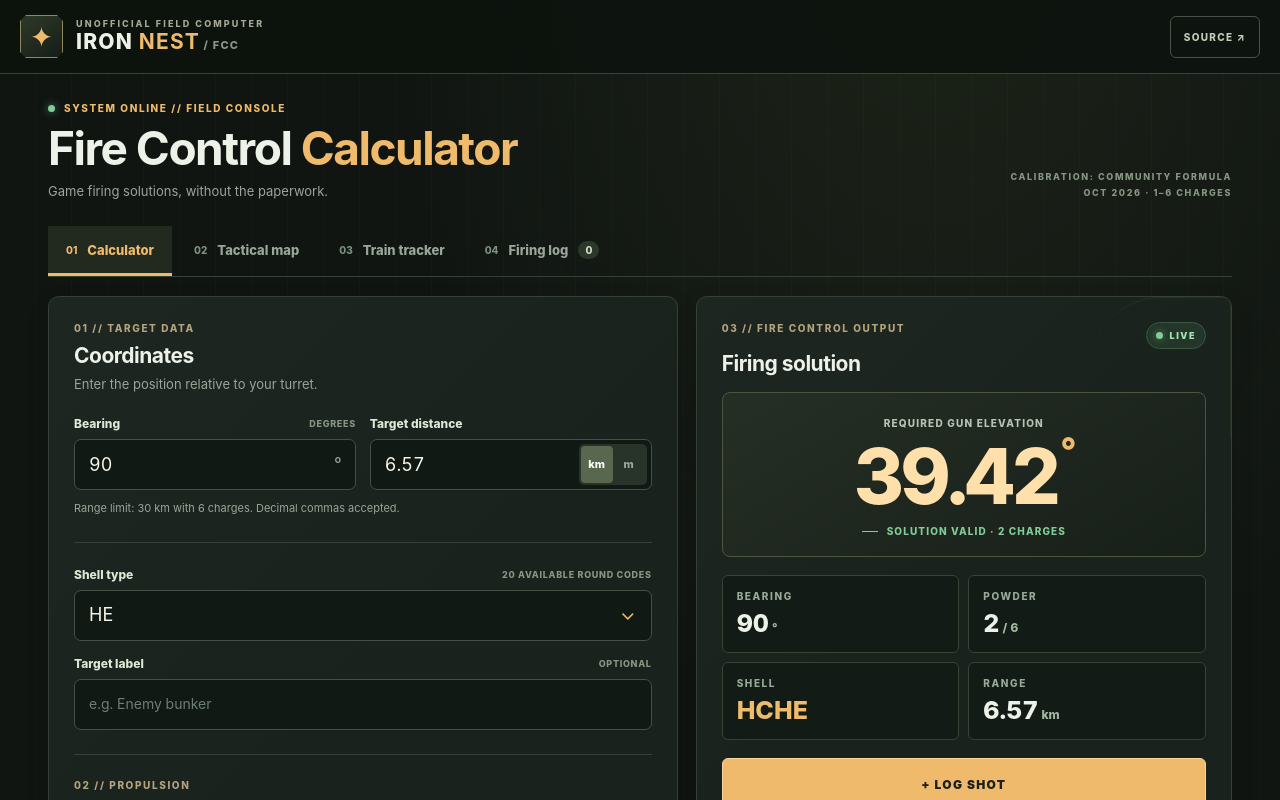
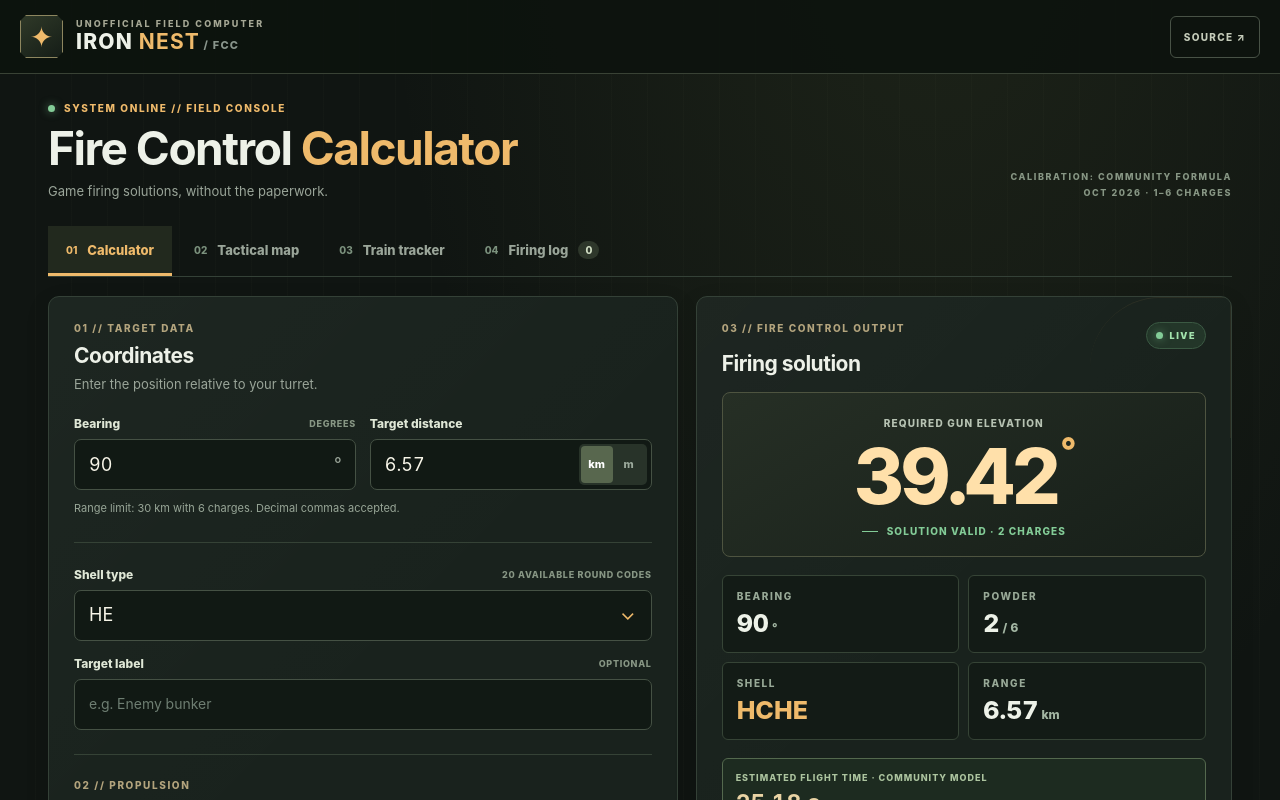
Before and after one commit to Halfe85/IronNest-Firingsollutioncalculator, an Angular app: page / in a window 1280 px wide. Shown: the top 800 px of the page. Built offline with nearby package versions, Linux system fonts and the light colour scheme.

Commit message:
feat: experimental shell flight-time prediction calibrated to first observed shot

```diff
--- a/src/app/app.css
+++ b/src/app/app.css
@@ -166,3 +166,8 @@ input:focus,select:focus { border-color:var(--gold); box-shadow:0 0 0 2px rgba(2
 
 /* Three touch-friendly tabs, scroll horizontally instead of compressing labels. */
 .tabbar{overflow-x:auto;scrollbar-width:thin}.tabbar button{flex:none;white-space:nowrap}
+
+.flight-estimate{border:1px solid #54694e;border-radius:6px;background:#1d2b20;padding:13px;display:grid;gap:6px;margin:0 0 14px}
+.flight-estimate span{font-size:9px;letter-spacing:1px;font-weight:850;color:#acc49f}
+.flight-estimate strong{color:#e9d3a4;font-size:23px;font-variant-numeric:tabular-nums}
+.flight-estimate small{color:#9daea0;font-size:11px;line-height:1.6}
--- a/src/app/app.html
+++ b/src/app/app.html
@@ -45,9 +45,9 @@
           <button class="toggle-advanced" type="button" [attr.aria-expanded]="advanced()" (click)="advanced.set(!advanced())"><span>TIME ON TARGET <small>OPTIONAL / ADVANCED</small></span><span>{{ advanced() ? '−' : '+' }}</span></button>
           @if (advanced()) {
             <div class="advanced-fields">
-              <p class="small-hint">Enter a measured flight time. The basic game equation cannot predict projectile flight time.</p>
+              <p class="small-hint">An experimental charge-speed model estimates flight time automatically. Enter a measured in-game time to override it. Launch delay is not included.</p>
               <div class="field-grid"><div class="field"><label for="target-time">Target time (24h)</label><input id="target-time" type="time" step="1" [value]="targetTime()" (input)="targetTime.set($any($event.target).value)"></div><div class="field"><label for="flight-seconds">Measured flight (sec)</label><input id="flight-seconds" type="text" inputmode="decimal" placeholder="e.g. 12.4" [value]="flightSeconds()" (input)="flightSeconds.set($any($event.target).value)"></div></div>
-              @if (targetTime() && flightSeconds() && !fireTime()) { <p class="small-hint warning">Check the time and flight seconds (0–3600).</p> }
+              @if (targetTime() && !fireTime()) { <p class="small-hint warning">Check target time and any measured flight seconds (0–3600).</p> }
             </div>
           }
         </section>
@@ -59,7 +59,10 @@
             @if (solution(); as s) {
               <div class="result-main"><div class="overline">REQUIRED GUN ELEVATION</div><div class="angle-value">{{ s.elevation | number:'1.2-2' }}<span>°</span></div><div class="solution-rule"><span class="indicator"></span><span>SOLUTION VALID · {{ s.charge }} CHARGE{{ s.charge === 1 ? '' : 'S' }}</span></div></div>
               <div class="metrics"><div class="metric"><div class="metric-label">BEARING</div><div class="metric-value">{{ s.bearing | number:'1.0-2' }}<small>°</small></div></div><div class="metric"><div class="metric-label">POWDER</div><div class="metric-value">{{ s.charge }}<small>/ 6</small></div></div><div class="metric"><div class="metric-label">SHELL</div><div class="metric-value shell-value">{{ shell() }}</div></div><div class="metric"><div class="metric-label">RANGE</div><div class="metric-value">{{ s.distanceKm | number:'1.2-2' }}<small>km</small></div></div></div>
-              @if (fireTime(); as fire) { @if (advanced()) { <div class="fire-clock"><span>FIRE AT</span><strong>{{ fire.display }}</strong>@if (fire.previousDay) { <small>PREVIOUS DAY</small> }</div> } }
+              @if (fireTime(); as fire) { @if (advanced()) { <div class="fire-clock"><span>FIRE AT {{ flightIsMeasured() ? '(MEASURED)' : '(ESTIMATE)' }}</span><strong>{{ fire.display }}</strong>@if (fire.previousDay) { <small>PREVIOUS DAY</small> }</div> } }
+              @if (estimatedFlight(); as estimated) {
+                <div class="flight-estimate"><span>ESTIMATED FLIGHT TIME · COMMUNITY MODEL</span><strong>{{ estimated | number:'1.2-2' }} s</strong><small>{{ flightIsMeasured() ? 'Manual measured time overrides this estimate for firing.' : 'Experimental estimate; verify in-game before timing a moving target.' }}</small></div>
+              }
               <div class="action-stack"><button class="primary-btn" type="button" (click)="logShot()">+ LOG SHOT</button><button class="secondary-btn" type="button" (click)="copySolution()">COPY FIRING CARD <span aria-hidden="true">↗</span></button></div>
             } @else {
               <div class="empty-solution"><div class="reticle" aria-hidden="true">⊕</div><h3>Awaiting valid target</h3><p>{{ solutionError() || 'Enter valid target information to calculate.' }}</p></div>
--- a/src/app/app.ts
+++ b/src/app/app.ts
@@ -3,7 +3,7 @@ import { MapPlotterComponent } from './map-plotter';
 import { TrainTrackerComponent } from './train-tracker';
 import { Component, computed, effect, signal } from '@angular/core';
 import {
-  CHARGES, SHELLS, calculateFireTime, elevationAt, firingSolution, selectCharge,
+  CHARGES, SHELLS, calculateFireTime, elevationAt, estimatedFlightSeconds, firingSolution, selectCharge,
   type ChargeMode, type FireTime
 } from './firing';
 
@@ -94,9 +94,22 @@ export class AppComponent {
   readonly chargeRows = computed(() => CHARGES.map(charge => ({
     charge, elevation: elevationAt(this.distanceKm(), charge), range: charge * 5
   })));
+  readonly estimatedFlight = computed<number | null>(() => {
+    const s = this.solution();
+    return s ? estimatedFlightSeconds(s.distanceKm, s.charge) : null;
+  });
+  readonly flightIsMeasured = computed(() => this.flightSeconds().trim() !== '');
+  readonly effectiveFlightSeconds = computed<number | null>(() => {
+    if (this.flightIsMeasured()) {
+      const value = Number(this.flightSeconds().trim().replace(',', '.'));
+      return Number.isFinite(value) && value >= 0 && value <= 3600 ? value : null;
+    }
+    return this.estimatedFlight();
+  });
   readonly fireTime = computed<FireTime | null>(() => {
-    if (!this.targetTime().trim() || !this.flightSeconds().trim()) return null;
-    return calculateFireTime(this.targetTime(), Number(this.flightSeconds().replace(',', '.')));
+    const flight = this.effectiveFlightSeconds();
+    if (!this.targetTime().trim() || flight === null) return null;
+    return calculateFireTime(this.targetTime(), flight);
   });
   readonly lowAngleNote = computed(() => {
     const solution = this.solution();
@@ -184,7 +197,10 @@ export class AppComponent {
       `Shell: ${this.shell()} | Bearing: ${s.bearing}°`,
       `Distance: ${s.distanceKm.toFixed(2)} km`,
       `Powder: ${s.charge} | Elevation: ${s.elevation.toFixed(2)}°`,
-      ...(this.fireTime() ? [`Fire at: ${this.fireTime()!.display}${this.fireTime()!.previousDay ? ' (previous day)' : ''}`] : [])
+      ...(this.effectiveFlightSeconds() !== null
+        ? [`Flight time: ${this.effectiveFlightSeconds()!.toFixed(2)} seconds (${this.flightIsMeasured() ? 'measured' : 'experimental estimate'})`]
+        : []),
+      ...(this.fireTime() ? [`Fire at: ${this.fireTime()!.display}${this.fireTime()!.previousDay ? ' (previous day)' : ''} (${this.flightIsMeasured() ? 'measured' : 'estimated flight time'})`] : [])
     ].join('\n');
   }
   openTrainSolution(solution: {bearing:number;distanceKm:number;target:string;impactClock:string;flightSeconds:string}):void {
@@ -196,7 +212,7 @@ export class AppComponent {
     this.mode.set('manual');
     this.targetTime.set(solution.impactClock);
     this.flightSeconds.set(solution.flightSeconds);
-    this.advanced.set(solution.flightSeconds.trim()!=='');
+    this.advanced.set(true);
     this.tab.set('calculator');
     this.notice.set('Train impact point loaded. Timing requires measured projectile flight time.');
   }
--- a/src/app/firing.ts
+++ b/src/app/firing.ts
@@ -31,6 +31,25 @@ export function elevationAt(distanceKm: number, charges: number): number | null
       distanceKm > charges * 5) return null;
   const result = distanceKm * 12 / charges;
   return result >= 0 && result <= 60 + 1e-9 ? Math.min(60, result) : null;
+}
+
+
+/**
+ * Experimental community-derived in-game flight model (version 1.0 fan reference).
+ * Charge-based speed in km/s; the projectile launch delay is NOT included.
+ * Reference: https://ironnestwiki.com/calculator
+ * This estimate must be checked against observed in-game shot timing.
+ */
+export function estimatedShellSpeedKms(charges: number): number | null {
+  if (!Number.isInteger(charges) || charges < 1 || charges > 6) return null;
+  const u = (charges - 1) / 5;
+  const smoother = 3 * u * u - 2 * u * u * u;
+  return 0.7 * (0.3 + 0.7 * smoother);
+}
+export function estimatedFlightSeconds(distanceKm: number, charges: number): number | null {
+  if (elevationAt(distanceKm, charges) === null) return null;
+  const velocity = estimatedShellSpeedKms(charges);
+  return velocity === null ? null : distanceKm / velocity;
 }
 
 export function validCharges(distanceKm: number): number[] {
@@ -80,7 +99,8 @@ export function selectCharge(
 
 /**
  * Target time is a 24h clock (HH:mm or HH:mm:ss).
- * Flight time must be observed/entered: it cannot be inferred from the elevation formula.
+ * Flight time must be supplied from observation or the experimental charge-speed model;
+ * the elevation formula alone cannot infer flight time.
  * Retains tenths of a second.
  */
 export function calculateFireTime(targetTime: string, flightSeconds: number): FireTime | null {
--- a/src/app/train-tracker.css
+++ b/src/app/train-tracker.css
@@ -53,3 +53,7 @@
 @media(max-width:1090px){.train-layout{grid-template-columns:1fr}.train-result-area{grid-template-columns:1fr 1fr}.train-disclaimer{align-self:start}}
 @media(max-width:730px){.train-workspace,.train-solution{padding:15px}.train-result-area{grid-template-columns:1fr}.train-heading h2{font-size:20px}.waypoint-row{grid-template-columns:24px 1fr 1fr 32px}.waypoint-name{grid-column:2/4}.waypoint-row label:nth-child(2){grid-column:2;grid-row:2}.waypoint-row label:nth-child(3){grid-column:3;grid-row:2}.waypoint-action{grid-column:4;grid-row:1/3;height:100%}.waypoint-action span{font-size:8px}}
 @media(max-width:440px){.location-grid{grid-template-columns:1fr}.train-reset{font-size:9px;padding:8px}.train-target-block strong{font-size:33px}}
+
+.train-estimate{display:flex;justify-content:space-between;align-items:center;gap:13px;padding:11px;background:#243326;border:1px solid #49644a;border-radius:5px;margin-bottom:13px}
+.train-estimate span{font-size:10px;font-weight:850;color:#a5c29f}
+.train-estimate strong{font-size:22px;font-variant-numeric:tabular-nums;color:#f4daaa;white-space:nowrap}
--- a/src/app/train-tracker.html
+++ b/src/app/train-tracker.html
@@ -133,10 +133,11 @@
       } @else {<p class="train-error">{{ $any(calculated()).error }}</p>}
       <div class="train-flight">
         <h3>Fire timing</h3>
-        <p>Flight time must be measured in-game. The elevation formula does not predict flight duration.</p>
+        <p>Experimental flight-time estimate from charge-dependent shell speed. Measured in-game flight time overrides it; launch delay is not included.</p>
+        @if(estimatedFlight();as estimate){<div class="train-estimate"><span>ESTIMATED FLIGHT (UNVERIFIED MODEL)</span><strong>{{estimate | number:'1.2-2'}} s</strong></div>}
         <label class="train-field"><span>MEASURED PROJECTILE FLIGHT (SECONDS)</span><input type="text" inputmode="decimal" [value]="flightSeconds()" (input)="flightSeconds.set($any($event.target).value)" placeholder="e.g. 12.4"></label>
         @if(launchTime();as fire){
-          <div class="train-launch"><span>FIRE AT GAME TIME</span><strong>{{ fire.display }}</strong>@if(fire.previousDay){<small>PREVIOUS DAY</small>}</div>
+          <div class="train-launch"><span>FIRE AT GAME TIME ({{flightIsMeasured()?'MEASURED':'ESTIMATE'}})</span><strong>{{ fire.display }}</strong>@if(fire.previousDay){<small>PREVIOUS DAY</small>}</div>
         } @else {
           <div class="train-launch muted"><span>FIRE TIME</span><strong>NOT CALCULATED</strong></div>
         }
--- a/src/app/train-tracker.ts
+++ b/src/app/train-tracker.ts
@@ -1,7 +1,7 @@
 import { CommonModule } from '@angular/common';
 import { Component, EventEmitter, Output, computed, effect, signal } from '@angular/core';
 import { COLUMNS, ROWS, parseGrid, onMap } from './map-math';
-import { calculateFireTime, elevationAt, selectCharge } from './firing';
+import { calculateFireTime, elevationAt, estimatedFlightSeconds, selectCharge } from './firing';
 import {
   clockSeconds, trainPositionAt, validateSchedule, waypointSpeeds,
   type TrainSchedule, type TrainStop
@@ -61,14 +61,23 @@ export class TrainTrackerComponent {
     if(charge===null)return null;
     return {charge,elevation:elevationAt(answer.result.rangeKm,charge)!};
   });
+  readonly estimatedFlight = computed<number | null>(() => {
+    const calc=this.calculated();
+    const fire=this.firing();
+    return calc.ok && fire ? estimatedFlightSeconds(calc.result.rangeKm,fire.charge):null;
+  });
+  readonly flightIsMeasured = computed(()=>this.flightSeconds().trim()!=='');
+  readonly effectiveFlight = computed<number | null>(() => {
+    if(!this.flightIsMeasured())return this.estimatedFlight();
+    const manual=Number(this.flightSeconds().trim().replace(',','.'));
+    return Number.isFinite(manual)&&manual>=0&&manual<=3600?manual:null;
+  });
   readonly launchTime=computed(()=>{
-    const seconds=this.flightSeconds().trim().replace(',','.');
-    if(!seconds)return null;
-    const value=Number(seconds);
-    return calculateFireTime(this.selectedImpact(),value);
+    const flight=this.effectiveFlight();
+    return flight===null?null:calculateFireTime(this.selectedImpact(),flight);
   });
   readonly clockError=computed(()=>{
-    if(!this.flightSeconds().trim())return '';
+    if(!this.flightIsMeasured())return '';
     return this.launchTime()?'':'Flight time must be 0–3600 seconds, and impact time must be valid.';
   });
   readonly mapStops=computed(()=>this.stops().map(s=>{
```
Also changed, not shown: 2 other files (tests, documents, lock files or other folders).
